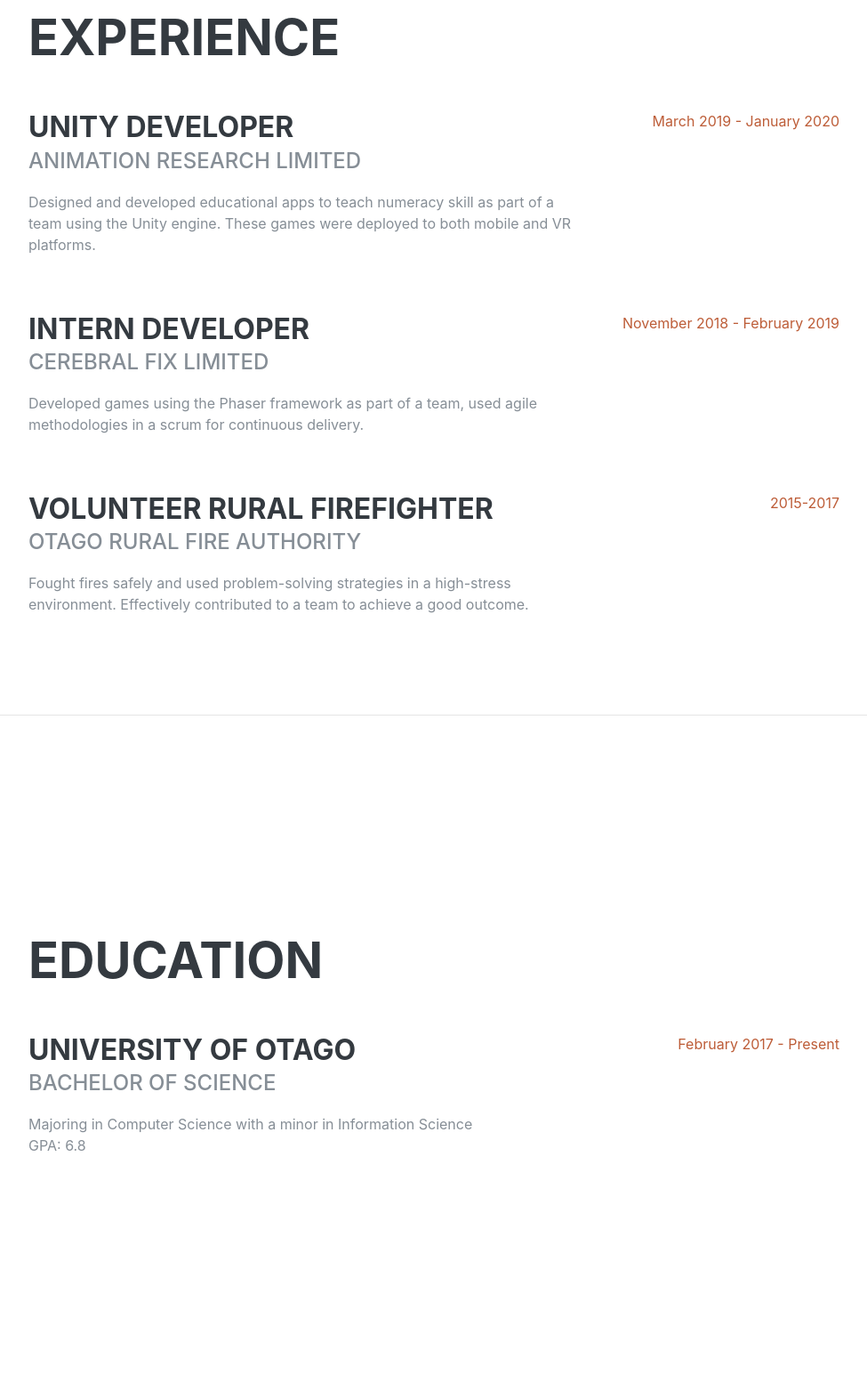
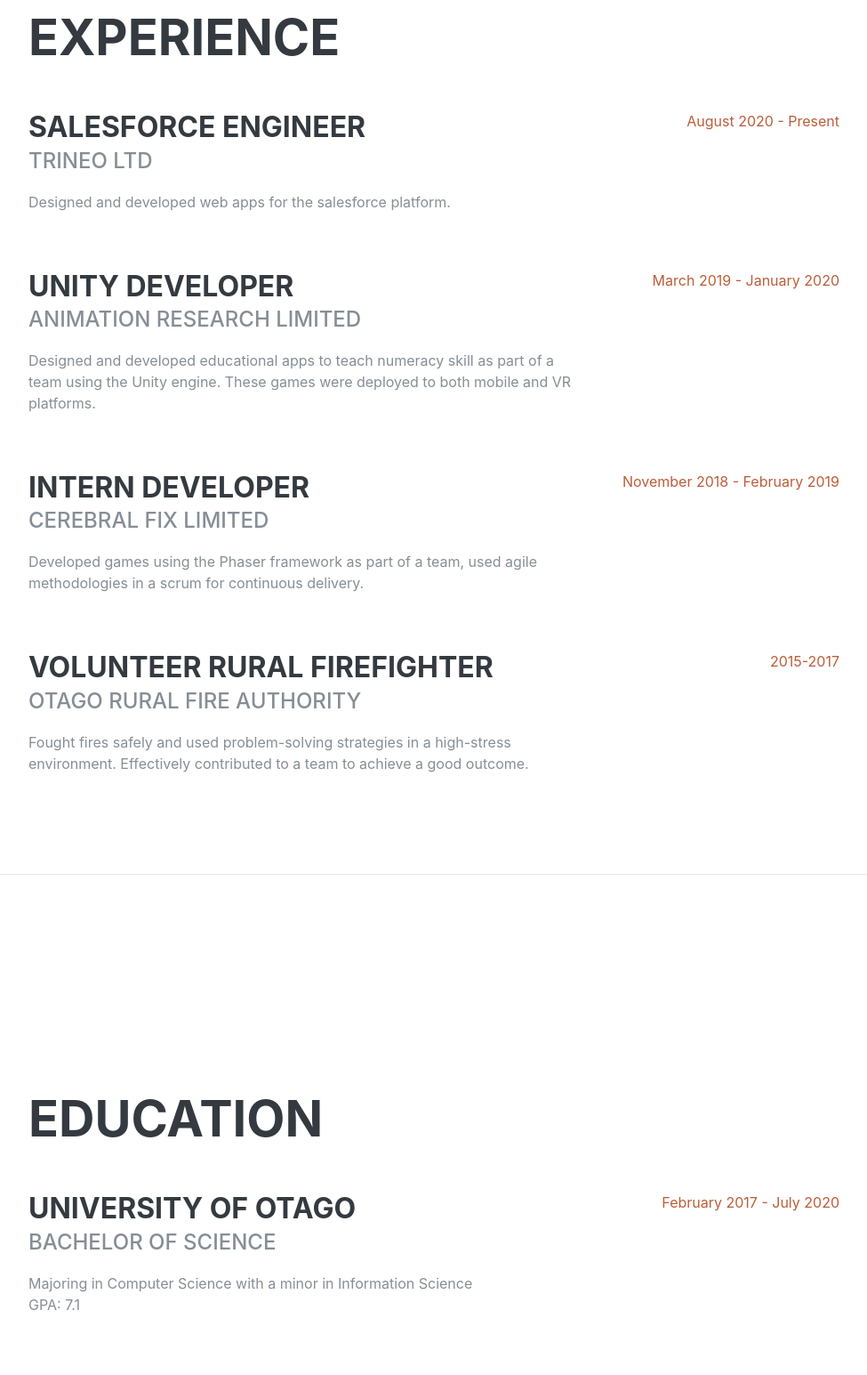
Before and after one commit to MaxStewart/Max-Stewart.com, a plain HTML site: page index.html in a window 1280 px wide. Shown: the part 840-2385 px from the top of the page at 89% size, without its empty margins (288-1263 px from the left). Drawn offline with nearby package versions, Linux system fonts and the light colour scheme; a web font is replaced by a local one.

Commit message:
Updated personal details

```diff
--- a/index.html
+++ b/index.html
@@ -146,6 +146,17 @@
         <h2 class="mb-5">Experience</h2>
 
         <div class="resume-item d-flex flex-column flex-md-row justify-content-between mb-5">
+            <div class="resume-content">
+              <h3 class="mb-0">Salesforce Engineer</h3>
+              <div class="subheading mb-3">Trineo Ltd</div>
+              <p>Designed and developed web apps for the salesforce platform.</p>
+            </div>
+            <div class="resume-date text-md-right">
+              <span class="text-primary">August 2020 - Present</span>
+            </div>
+          </div>
+
+        <div class="resume-item d-flex flex-column flex-md-row justify-content-between mb-5">
           <div class="resume-content">
             <h3 class="mb-0">Unity Developer</h3>
             <div class="subheading mb-3">Animation Research Limited</div>
@@ -199,10 +210,10 @@
             <h3 class="mb-0">University of Otago</h3>
             <div class="subheading mb-3">Bachelor of Science</div>
             <div>Majoring in Computer Science with a minor in Information Science</div>
-            <p>GPA: 6.8</p>
+            <p>GPA: 7.1</p>
           </div>
           <div class="resume-date text-md-right">
-            <span class="text-primary">February 2017 - Present</span>
+            <span class="text-primary">February 2017 - July 2020</span>
           </div>
         </div>
       </div>
```
